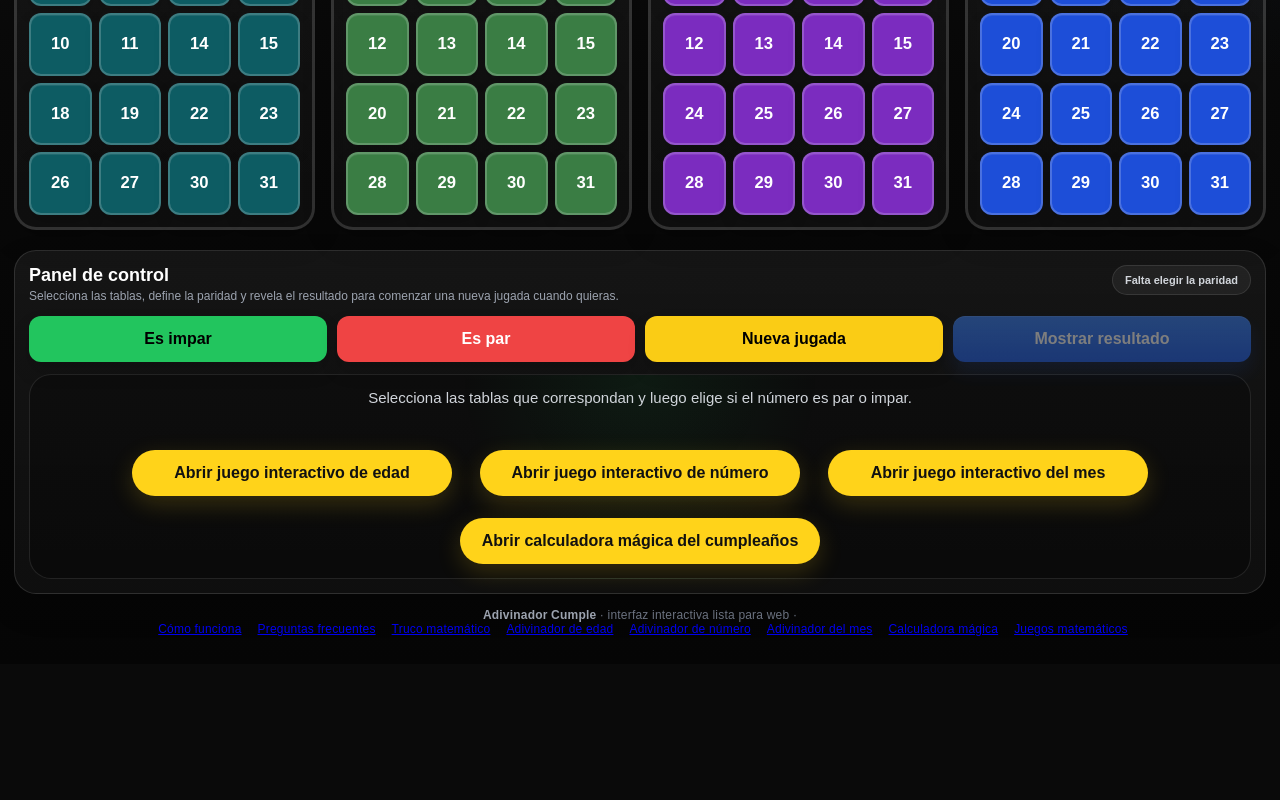
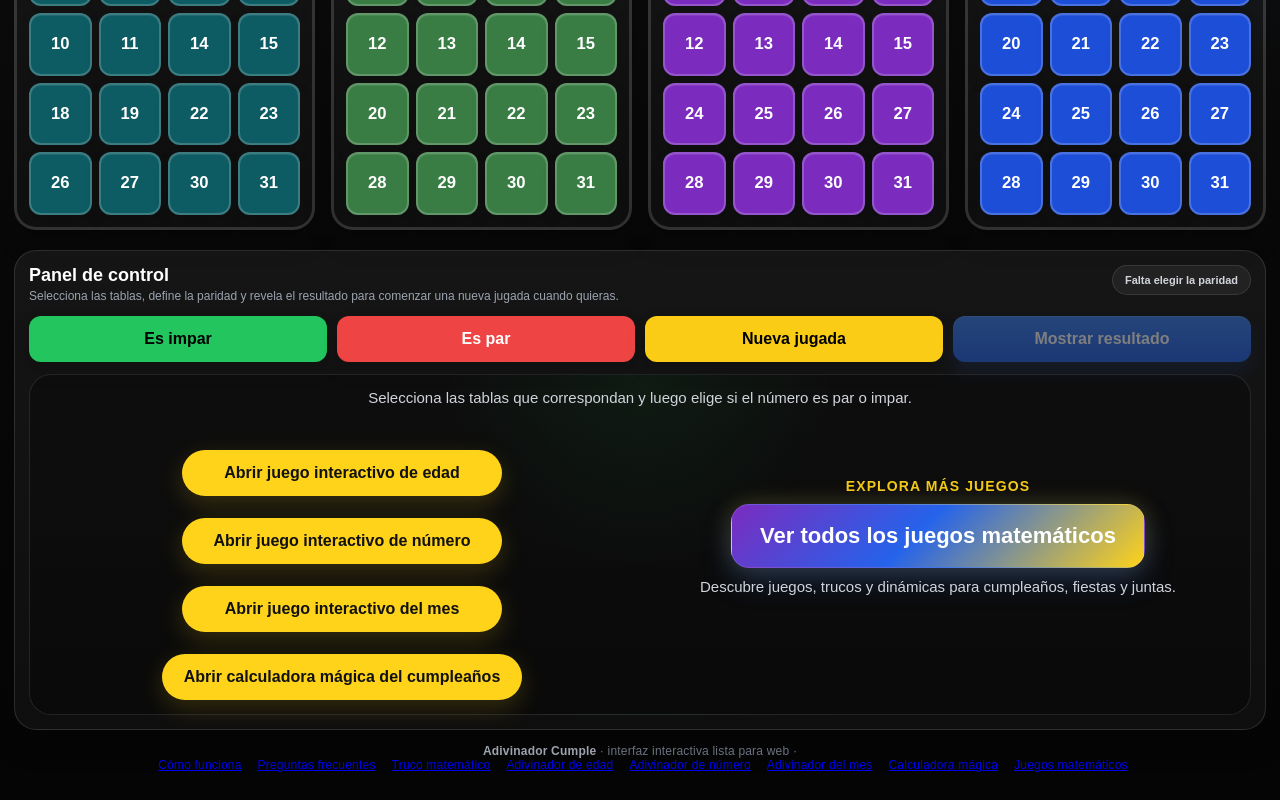
Before and after one commit to kjamett/adivinador-cumple, a React (Vite) app: page / in a window 1280 px wide. Shown: the part 389-1189 px from the top of the page. Before the commit the page ends 1053 px from the top, so only its background shows below. Built offline with nearby package versions, Linux system fonts and the light colour scheme.

Commit message:
Destaca boton de juegos matematicos en home

```diff
--- a/src/components/AdivinadorCumple.css
+++ b/src/components/AdivinadorCumple.css
@@ -1043,3 +1043,68 @@
   width: 100%;
   text-align: center;
 }
+.adiv-hub-cta-wrap {
+  width: 100%;
+  margin-top: 28px;
+  display: flex;
+  flex-direction: column;
+  align-items: center;
+  gap: 10px;
+}
+
+.adiv-hub-kicker {
+  font-size: 14px;
+  font-weight: 800;
+  letter-spacing: 0.08em;
+  text-transform: uppercase;
+  color: #ffd31a;
+  opacity: 0.95;
+}
+
+.adiv-hub-cta {
+  display: inline-flex;
+  align-items: center;
+  justify-content: center;
+  min-width: 360px;
+  max-width: 100%;
+  padding: 18px 28px;
+  border-radius: 18px;
+  text-decoration: none;
+  font-size: 22px;
+  font-weight: 900;
+  color: #ffffff;
+  background: linear-gradient(135deg, #7b2cbf 0%, #2563eb 45%, #ffd31a 100%);
+  box-shadow:
+    0 12px 30px rgba(37, 99, 235, 0.28),
+    0 0 24px rgba(255, 211, 26, 0.22);
+  border: 1px solid rgba(255, 255, 255, 0.12);
+  transition: transform 0.18s ease, box-shadow 0.18s ease, filter 0.18s ease;
+}
+
+.adiv-hub-cta:hover {
+  transform: translateY(-2px) scale(1.02);
+  filter: brightness(1.05);
+  box-shadow:
+    0 16px 38px rgba(37, 99, 235, 0.34),
+    0 0 30px rgba(255, 211, 26, 0.28);
+}
+
+.adiv-hub-subtext {
+  max-width: 720px;
+  text-align: center;
+  font-size: 15px;
+  color: #d1d5db;
+}
+
+@media (max-width: 768px) {
+  .adiv-hub-cta {
+    min-width: auto;
+    width: 100%;
+    font-size: 19px;
+    padding: 16px 20px;
+  }
+
+  .adiv-hub-subtext {
+    font-size: 14px;
+  }
+}
--- a/src/components/AdivinadorCumple.tsx
+++ b/src/components/AdivinadorCumple.tsx
@@ -460,6 +460,19 @@ export default function AdivinadorCumple() {
        	 	      Abrir calculadora mágica del cumpleaños
       		    </a>
     		  </div>
+
+    		  <div className="adiv-hub-cta-wrap">
+      		    <div className="adiv-hub-kicker">Explora más juegos</div>
+      	            <a
+        	      className="adiv-hub-cta"
+       		      href="/juegos-matematicos-para-cumpleanos.html"
+      		    >
+        	      Ver todos los juegos matemáticos
+      		    </a>
+      	            <div className="adiv-hub-subtext">
+        	      Descubre juegos, trucos y dinámicas para cumpleaños, fiestas y juntas.
+      	            </div>
+    		  </div>
   		</div>
               )}
   	    </div>
```
Lines whose indentation alone changed are shown as unchanged.
